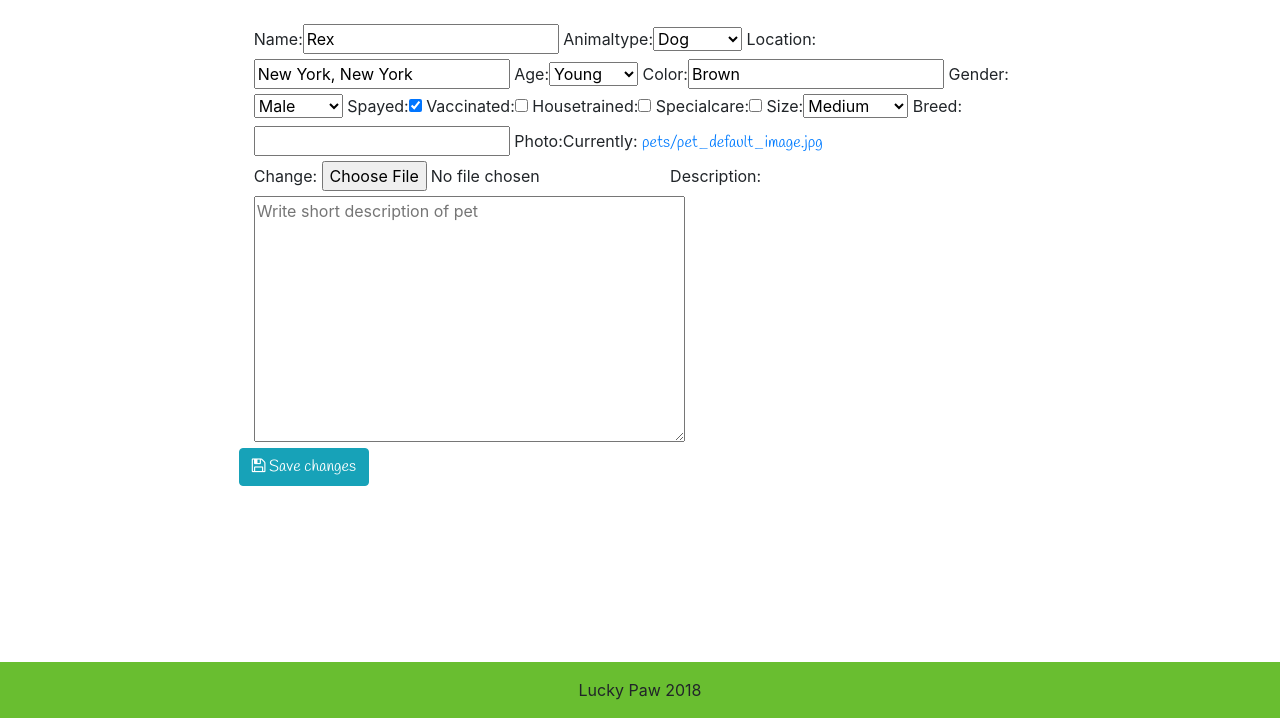
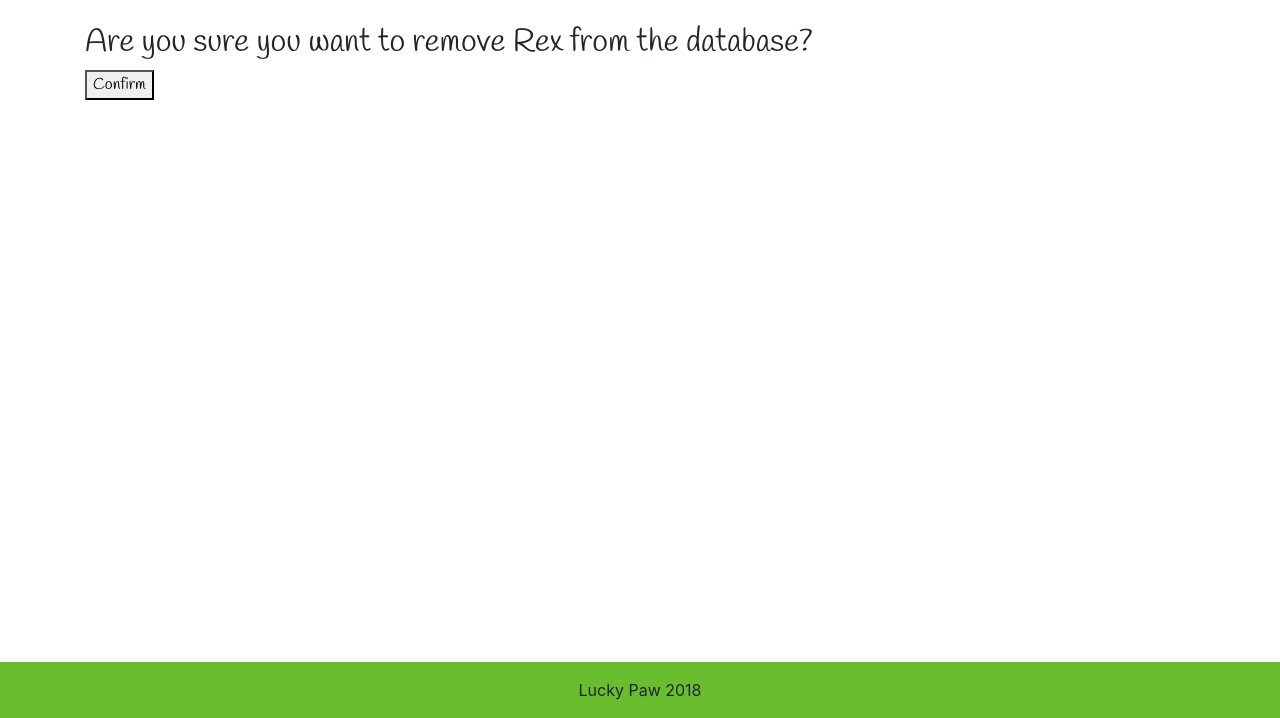
Before and after one commit to souserge/luckypaw, a Django app: page /pet/2/delete/ in a window 1280 px wide. Shown: the part 82-800 px from the top of the page. Run offline with Django 3.2, Linux system fonts and the light colour scheme; a user stored in the database is signed in; data comes from the database, SQL or seed files in the repository; both versions use the stored data as it was after the commit; some libraries are stand-ins or nearby versions.

Commit message:
pet delete functionality, have to fix folder deletion

```diff
--- a/app/models.py
+++ b/app/models.py
@@ -39,8 +39,8 @@ class Pet(models.Model):
     id = models.AutoField(primary_key=True)
     name = models.CharField(max_length=50, blank=False)
     animaltype_choice = (('Cat','Cat'),('Dog','Dog'),('Parrot','Parrot'))
-    animaltype = models.CharField(max_length=50, choices=animaltype_choice, blank=True)
-    location = models.CharField(max_length=50, default='', blank=True)
+    animaltype = models.CharField(max_length=50, choices=animaltype_choice, blank=False)
+    location = models.CharField(max_length=50, default='', blank=False)
     age_choice = (('Young','Young'),('Adult','Adult'),('Senior','Senior'))
     age = models.CharField(max_length=50, choices=age_choice, blank=True)
     color = models.CharField(max_length=50, default='', blank=True)
--- /dev/null
+++ b/app/templates/app/pet_delete.html
@@ -0,0 +1,19 @@
+{% extends 'app/base.html' %}
+{% load staticfiles %}
+{% load bootstrap_tags %}
+
+{% block scripts %}
+<script>
+  // $(() => {
+  //   $("#basePetFilters > .form-group").addClass('d-inline-block')
+  // })
+</script>
+{% endblock %}
+
+{% block content %}
+<form method="post">
+  {% csrf_token %}
+    <h2>Are you sure you want to remove {{ pet.name }} from the database?</h2>
+    <button type="submit">Confirm</button>
+</form>
+{% endblock %}
--- a/app/templates/app/pet_edit.html
+++ b/app/templates/app/pet_edit.html
@@ -18,6 +18,6 @@
   </div>
   <button class="btn btn btn-info d-inline-block" type="submit"><i class="fa fa-save"></i> Save changes</button>
 
-  <!-- <button class="btn btn btn-danger d-inline-block float-right align-middle" onclick="del('{% url 'pet_delete' id=pet.id %}')"><i class="fa fa-trash"></i></button> -->
+  <a class="btn btn btn-danger d-inline-block float-right align-middle" href="{% url 'pet_delete' id=id %}"><i class="fa fa-trash"></i> Delete pet</a>
 </form>
 {% endblock %}
--- a/app/urls.py
+++ b/app/urls.py
@@ -22,7 +22,7 @@ urlpatterns = [
     path('pet/add/', views.pet_add, name='pet_add'),
     path('pet/<id>/', views.pet_profile, name='pet_profile'),
     path('pet/<id>/edit/', views.pet_edit, name='pet_edit'),
-    path('pet/<id>/delete/', views.pet_edit, name='pet_delete'),
+    path('pet/<id>/delete/', views.pet_delete, name='pet_delete'),
     path('user/<username>/', views.user_profile, name='user_profile'),
     path('user/<username>/edit/', views.user_edit, name='user_edit'),
 
--- a/app/views.py
+++ b/app/views.py
@@ -134,16 +134,28 @@ def pet_edit(request, id):
                 pet_form.save(commit=True)
                 return redirect('pet_profile', id=id)
             else:
-                return render(request, 'app/pet_edit.html', {'pet_form': pet_form, 'pet_id': id})
+                return render(request, 'app/pet_edit.html', {'pet_form': pet_form, 'id': id})
         else:
             return redirect('pet_profile', id=id)
     else:
         pet = get_object_or_404(models.Pet, pk=id)
         if(request.user.is_superuser or request.user == pet.supervisor.user):
             pet_form = PetForm(instance=pet)
-            return render(request, 'app/pet_edit.html', {'pet_form': pet_form, 'pet_id': id})
+            return render(request, 'app/pet_edit.html', {'pet_form': pet_form, 'id': id})
         else:
             return redirect('pet_profile', id=id)
+
+@login_required
+def pet_delete(request, id):
+    pet = get_object_or_404(models.Pet, pk=id)
+    if(request.user.is_superuser or request.user == pet.supervisor.user):
+        if request.method == 'POST':
+            pet.delete()
+            return redirect('index')
+        else:
+            return render(request, 'app/pet_delete.html', {'pet': pet, 'id': id})
+    else:
+        return redirect('index')
 
 class RegistrationFormView(FormView):
     form_class = RegistrationForm
```
Also changed, not shown: app/migrations/0022_auto_20180428_2012.py (added), db.sqlite3, media/pets/id_14/fototapeta-na-sciane-doberman-lsniaca-siersc-fp-2924_22614.jpg (deleted).
